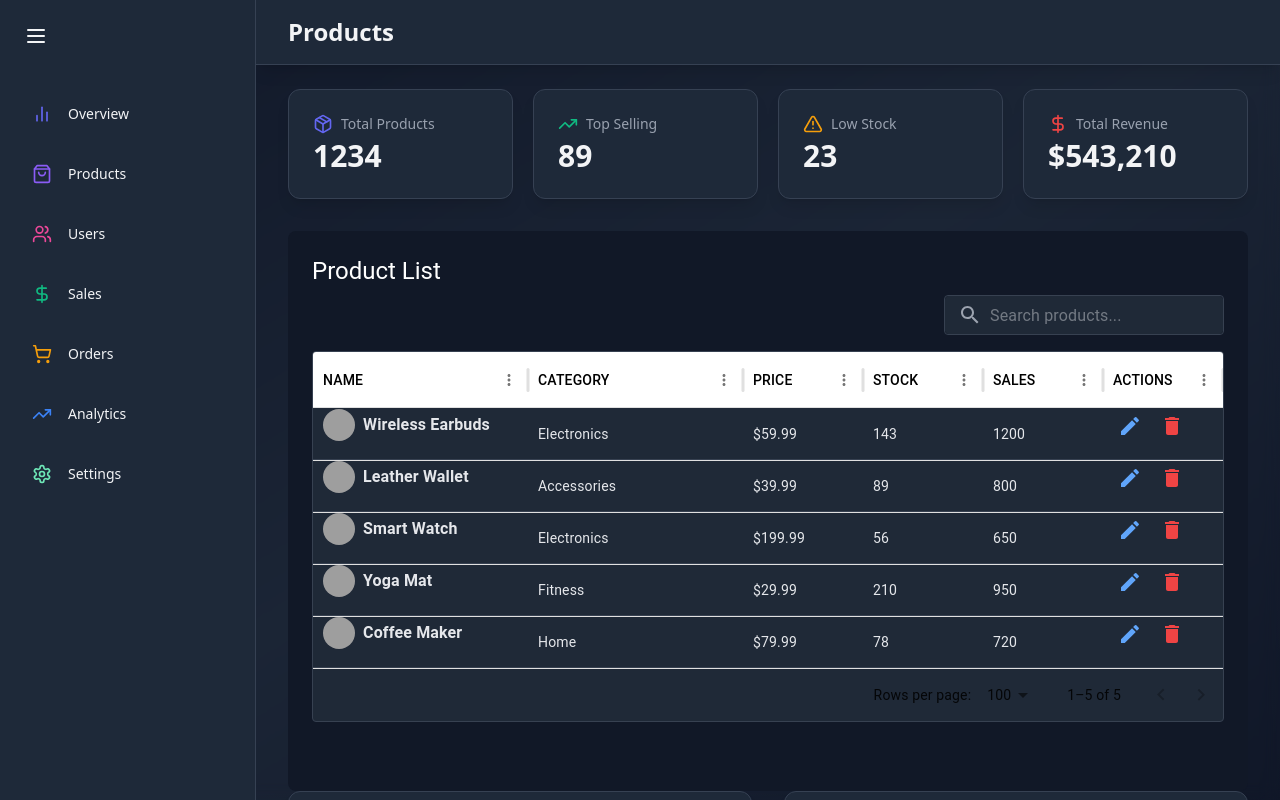
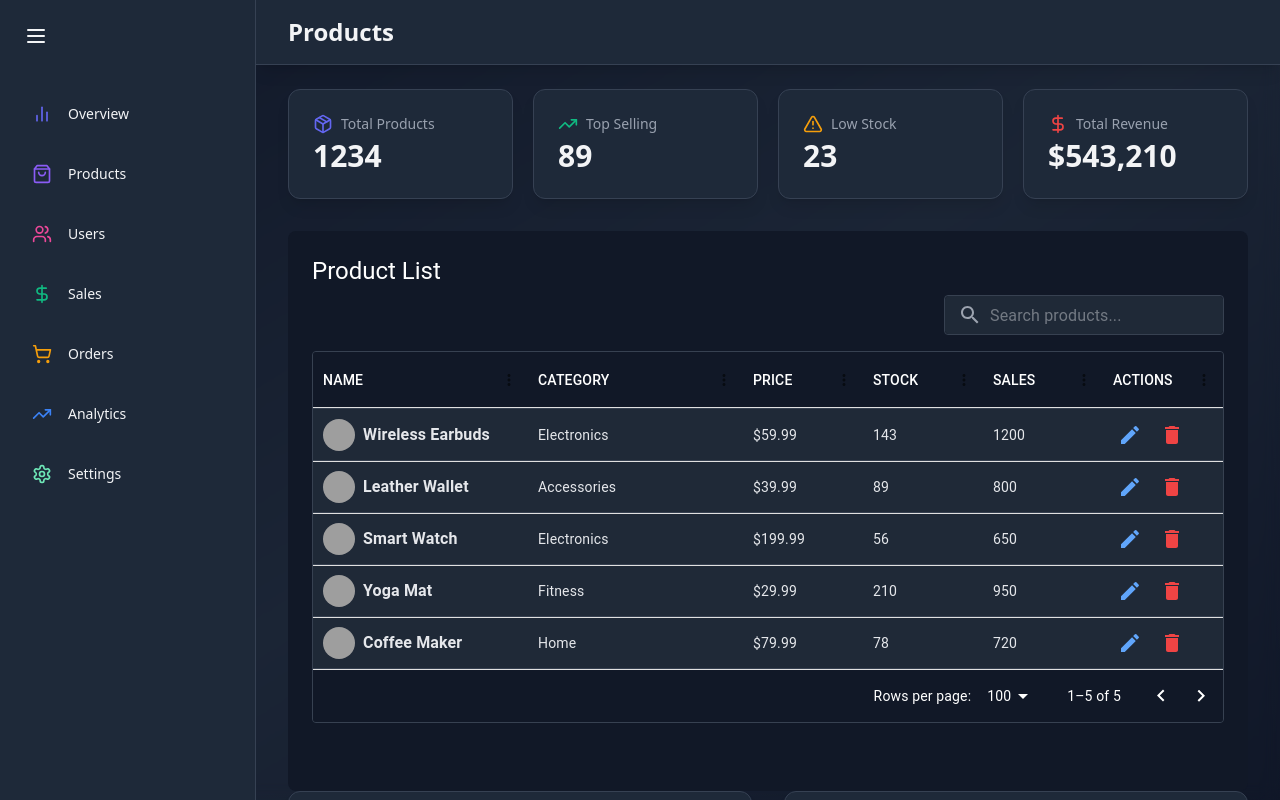
Before and after one commit to zainabkhan431/admin-dashboard, a React (Vite) app: page /products in a window 1280 px wide. Built offline with nearby package versions, Linux system fonts and the light colour scheme; grey boxes are pictures that could not be loaded.

Commit message:
update the styling

```diff
--- a/src/Components/products/ProductTableMUI.jsx
+++ b/src/Components/products/ProductTableMUI.jsx
@@ -56,16 +56,38 @@ const dataGridStyles = {
   bgcolor: "#1F2937",
   color: "#E5E7EB",
   borderColor: "#374151",
-"& .MuiDataGrid-columnHeaders": {
-    color: "black",
-    backgroundColor: "#111",
+
+  "& .MuiDataGrid-cell": {
+    borderBottom: "0.5px solid #374151",
+    color: "#E5E7EB",
+    display: "flex",
+    alignItems: "center",
   },
-  "& .MuiDataGrid-cell": {
-    borderBottom: "1px solid #374151",
-    color: "#E5E7EB",
+
+  "& .MuiDataGrid-columnHeaders": {
+    color: "white",
+  borderColor: "#374151",
+    borderBottom: "0.5px solid #374151",
   },
-  "& .MuiDataGrid-row:hover": {
-    backgroundColor: "#374151",
+  "& .MuiDataGrid-row": {
+    borderBottom: "1px solid rgba(68, 65, 65, 0.2)",
+  },
+
+  "& .MuiDataGrid-footerContainer": {
+    backgroundColor: "#111827",
+    color: "white",
+    borderTop: "0.5px solidrgb(58, 60, 62)",
+    "& .MuiTablePagination-root, & .MuiTablePagination-caption, & .MuiSvgIcon-root": {
+      color: "white",
+    },
+  },
+
+  "& .MuiDataGrid-row": {
+    borderBottom: "0.3px solid #374151",
+  },
+
+  "& .MuiDataGrid-columnSeparator": {
+    "& svg": { width: "0.3px" },
   },
 };
 
--- a/src/index.css
+++ b/src/index.css
@@ -1 +1,6 @@
 @import "tailwindcss";
+.MuiDataGrid-container--top [role="row"],
+.MuiDataGrid-container--bottom [role="row"] {
+  background: #111827 !important;
+
+}
```
